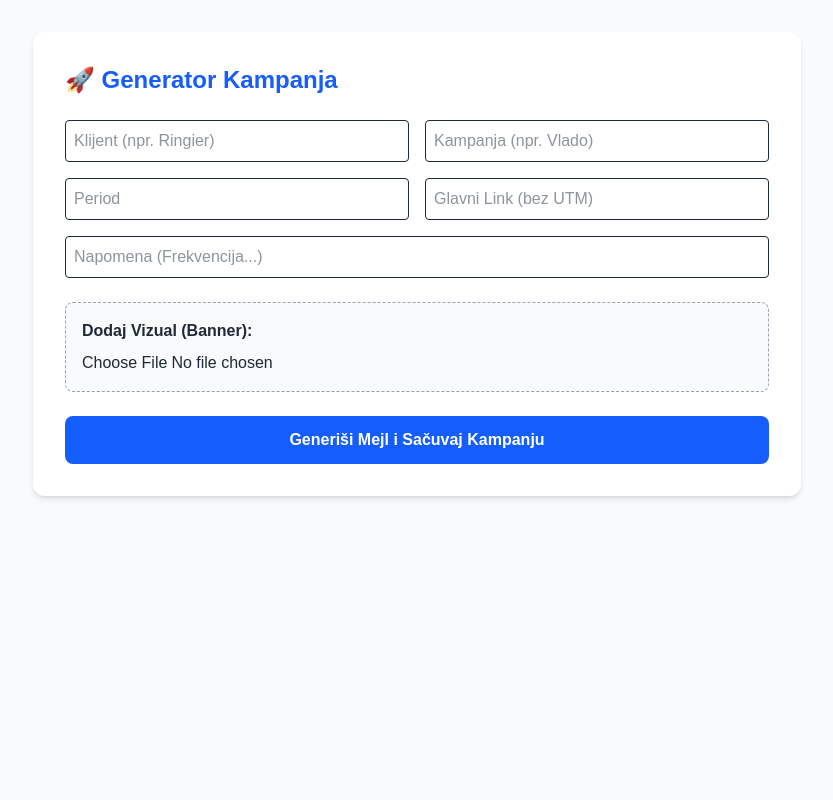
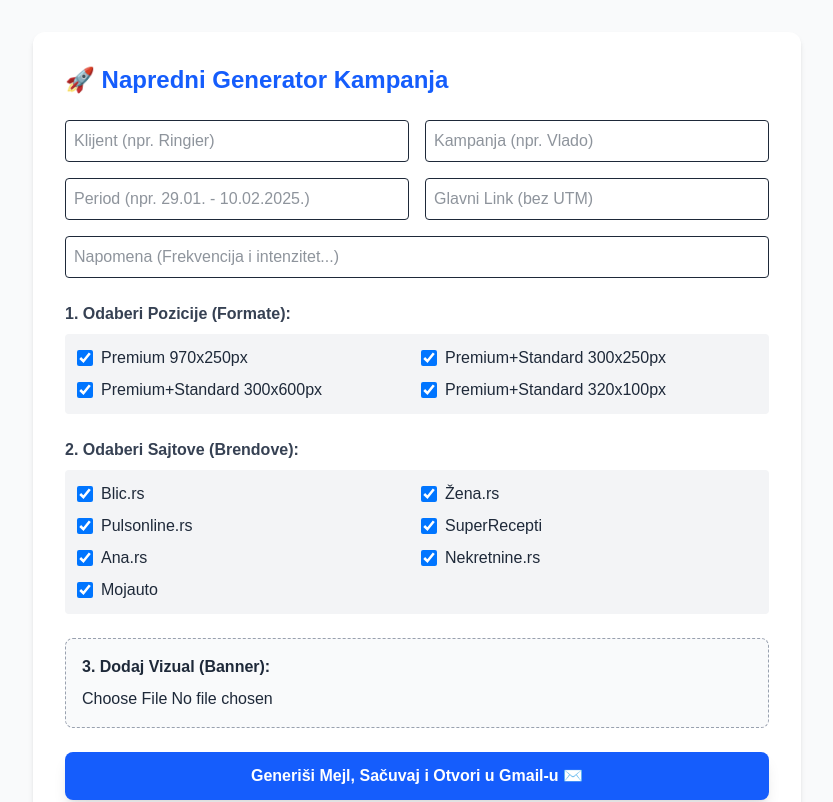
Before and after one commit to Developeralko/generator-kampanja, a Next.js app: page / in a window 1280 px wide. Shown: the top 802 px of the page, without its empty margins (223-1056 px from the left). Built offline with nearby package versions, Linux system fonts and the light colour scheme; no server answers; the database is empty.

Commit message:
Dodate opcije, Gmail i istorija

```diff
--- a/src/app/page.tsx
+++ b/src/app/page.tsx
@@ -1,5 +1,5 @@
 "use client";
-import { useState } from 'react';
+import { useState, useEffect } from 'react';
 import { createClient } from '@supabase/supabase-js';
 
 const supabaseUrl = process.env.NEXT_PUBLIC_SUPABASE_URL as string;
@@ -8,7 +8,16 @@
 
 export default function Home() {
   const [podaci, setPodaci] = useState({ klijent: '', kampanja: '', period: '', napomena: '', link: '' });
-  const [formati, setFormati] = useState(['Premium 970x250px', 'Premium+Standard 300x250px', 'Premium+Standard 300x600px', 'Premium+Standard 320x100px']);
+
+  // Pozicije / Formati sa mogućnošću štikliranja
+  const [formati, setFormati] = useState([
+    { ime: 'Premium 970x250px', izabran: true },
+    { ime: 'Premium+Standard 300x250px', izabran: true },
+    { ime: 'Premium+Standard 300x600px', izabran: true },
+    { ime: 'Premium+Standard 320x100px', izabran: true }
+  ]);
+
+  // Sajtovi / Brendovi sa mogućnošću štikliranja
   const [sajtovi, setSajtovi] = useState([
     { ime: 'Blic.rs', utm: '', izabran: true },
     { ime: 'Žena.rs', utm: 'zena.rs', izabran: true },
@@ -18,16 +27,46 @@
     { ime: 'Nekretnine.rs', utm: 'nekretnine.rs', izabran: true },
     { ime: 'Mojauto', utm: 'mojauto', izabran: true }
   ]);
+
   const [gotovMejl, setGotovMejl] = useState('');
   const [slikaUrl, setSlikaUrl] = useState('');
+  const [istorija, setIstorija] = useState<any[]>([]);
+
+  // Učitavanje starih kampanja pri pokretanju sajta
+  useEffect(() => {
+    ucitajIstoriju();
+    // Pokretanje čišćenja starih slika na Supabase-u pri svakom otvaranju alata
+    supabase.rpc('obrisi_stare_slike').then(() => console.log("Očišćene slike starije od 3 dana."));
+  }, []);
+
+  const ucitajIstoriju = async () => {
+    const { data, error } = await supabase
+      .from('kampanje')
+      .select('*')
+      .order('created_at', { ascending: false });
+    if (data) setIstorija(data);
+  };
 
   const handleChange = (e: any) => setPodaci({ ...podaci, [e.target.name]: e.target.value });
+
+  const handleFormatChange = (index: number) => {
+    const novi = [...formati];
+    novi[index].izabran = !novi[index].izabran;
+    setFormati(novi);
+  };
+
+  const handleSajtChange = (index: number) => {
+    const novi = [...sajtovi];
+    novi[index].izabran = !novi[index].izabran;
+    setSajtovi(novi);
+  };
 
   const handleUpload = async (e: any) => {
     const file = e.target.files[0];
     if (!file) return;
 
     const fileName = `${Date.now()}-${file.name}`;
+    // Upload u bucket 'kreative'
     const { data, error } = await supabase.storage.from('kreative').upload(fileName, file);
 
     if (error) {
@@ -35,7 +74,7 @@
     } else {
       const publicUrl = supabase.storage.from('kreative').getPublicUrl(fileName).data.publicUrl;
       setSlikaUrl(publicUrl);
-      alert("Vizual je uspešno sačuvan!");
+      alert("Vizual uspešno sačuvan u bazu podataka!");
     }
   };
 
@@ -43,13 +82,15 @@
     let osnovniLink = podaci.link.trim();
     if(osnovniLink.includes('?')) osnovniLink = osnovniLink.split('?')[0];
 
-    let formatiText = formati.join('\n');
+    // Uzimamo samo ŠTIKLIRANE formate
+    let aktivniFormati = formati.filter(f => f.izabran).map(f => f.ime).join('\n');
     let sajtoviText = '';
 
+    // Prolazimo samo kroz ŠTIKLIRANE sajtove
     sajtovi.filter(s => s.izabran).forEach(s => {
       let finalLink = osnovniLink;
       if(s.utm !== "") finalLink = `${osnovniLink}?utm_source=${s.utm}&utm_medium=referral&utm_campaign=${podaci.kampanja}`;
-      sajtoviText += `\n${s.ime}:\ndesktop+mobile plus app - ROS\n${formatiText}\nLink: ${finalLink}\n`;
+      sajtoviText += `\n${s.ime}:\ndesktop+mobile plus app - ROS\n${aktivniFormati}\nLink: ${finalLink}\n`;
     });
 
     let mejl = `Drage kolege,\n\nInfo za postavku kampanje je ispod:\n\nKlijent: ${podaci.klijent}\nKampanja: ${podaci.kampanja}\nPeriod: ${podaci.period}\n\n${podaci.napomena}\n${sajtoviText}`;
@@ -58,41 +99,106 @@
 
     setGotovMejl(mejl);
 
-    const { error } = await supabase.from('kampanje').insert([
+    // Upis u Supabase
+    await supabase.from('kampanje').insert([
       { klijent: podaci.klijent, kampanja: podaci.kampanja, period: podaci.period, generisani_mejl: mejl }
     ]);
 
-    if(error) console.error("Greška pri upisu u bazu:", error);
+    ucitajIstoriju(); // Osveži listu na dnu
+
+    // AUTOMATSKO OTVARANJE GMAIL DRAFTA
+    const naslovMejla = encodeURIComponent(`Postavka kampanje: ${podaci.klijent} - ${podaci.kampanja}`);
+    const tekstMejla = encodeURIComponent(mejl);
+    window.open(`https://mail.google.com/mail/?view=cm&fs=1&su=${naslovMejla}&body=${tekstMejla}`, '_blank');
   };
 
   return (
     <main className="min-h-screen p-8 bg-gray-50 text-gray-800">
-      <div className="max-w-3xl mx-auto bg-white p-8 rounded-xl shadow-md">
-        <h1 className="text-2xl font-bold mb-6 text-blue-600">🚀 Generator Kampanja</h1>
+      <div className="max-w-3xl mx-auto bg-white p-8 rounded-xl shadow-md mb-8">
+        <h1 className="text-2xl font-bold mb-6 text-blue-600">🚀 Napredni Generator Kampanja</h1>
 
+        {/* Unos podataka */}
         <div className="grid grid-cols-2 gap-4 mb-4">
           <input className="border p-2 rounded w-full" name="klijent" placeholder="Klijent (npr. Ringier)" onChange={handleChange} />
           <input className="border p-2 rounded w-full" name="kampanja" placeholder="Kampanja (npr. Vlado)" onChange={handleChange} />
-          <input className="border p-2 rounded w-full" name="period" placeholder="Period" onChange={handleChange} />
+          <input className="border p-2 rounded w-full" name="period" placeholder="Period (npr. 29.01. - 10.02.2025.)" onChange={handleChange} />
           <input className="border p-2 rounded w-full" name="link" placeholder="Glavni Link (bez UTM)" onChange={handleChange} />
         </div>
-        <input className="border p-2 rounded w-full mb-6" name="napomena" placeholder="Napomena (Frekvencija...)" onChange={handleChange} />
+        <input className="border p-2 rounded w-full mb-6" name="napomena" placeholder="Napomena (Frekvencija i intenzitet...)" onChange={handleChange} />
 
-        <div className="mb-6 p-4 border border-dashed border-gray-400 rounded-lg bg-gray-50">
-          <p className="font-bold mb-2">Dodaj Vizual (Banner):</p>
-          <input type="file" onChange={handleUpload} className="w-full" />
+        {/* Štikliranje Pozicija / Formata */}
+        <div className="mb-6">
+          <p className="font-bold mb-2 text-gray-700">1. Odaberi Pozicije (Formate):</p>
+          <div className="grid grid-cols-2 gap-2 bg-gray-100 p-3 rounded">
+            {formati.map((f, i) => (
+              <label key={i} className="flex items-center space-x-2 cursor-pointer">
+                <input type="checkbox" checked={f.izabran} onChange={() => handleFormatChange(i)} className="rounded text-blue-600 h-4 w-4" />
+                <span>{f.ime}</span>
+              </label>
+            ))}
+          </div>
         </div>
 
-        <button onClick={generisiISacuvaj} className="w-full bg-blue-600 text-white font-bold py-3 rounded-lg hover:bg-blue-700 transition">
-          Generiši Mejl i Sačuvaj Kampanju
+        {/* Štikliranje Sajtova / Brendova */}
+        <div className="mb-6">
+          <p className="font-bold mb-2 text-gray-700">2. Odaberi Sajtove (Brendove):</p>
+          <div className="grid grid-cols-2 gap-2 bg-gray-100 p-3 rounded">
+            {sajtovi.map((s, i) => (
+              <label key={i} className="flex items-center space-x-2 cursor-pointer">
+                <input type="checkbox" checked={s.izabran} onChange={() => handleSajtChange(i)} className="rounded text-blue-600 h-4 w-4" />
+                <span>{s.ime}</span>
+              </label>
+            ))}
+          </div>
+        </div>
+
+        {/* Upload vizuala */}
+        <div className="mb-6 p-4 border border-dashed border-gray-400 rounded-lg bg-gray-50">
+          <p className="font-bold mb-2">3. Dodaj Vizual (Banner):</p>
+          <input type="file" onChange={handleUpload} className="w-full" />
+          {slikaUrl && <p className="text-xs text-green-600 mt-2">Slika je spremna i biće obrisana za 3 dana.</p>}
+        </div>
+
+        {/* Dugme akcije */}
+        <button onClick={generisiISacuvaj} className="w-full bg-blue-600 text-white font-bold py-3 rounded-lg hover:bg-blue-700 transition shadow-lg">
+          Generiši Mejl, Sačuvaj i Otvori u Gmail-u ✉️
         </button>
 
+        {/* Prikaz teksta na ekranu */}
         {gotovMejl && (
           <div className="mt-8">
-            <h2 className="font-bold mb-2">Gotov tekst za mejl:</h2>
-            <textarea readOnly className="w-full h-96 p-4 border rounded bg-gray-100" value={gotovMejl} />
+            <h2 className="font-bold mb-2">Pregled teksta kampanje:</h2>
+            <textarea readOnly className="w-full h-80 p-4 border rounded bg-gray-100 text-sm font-mono" value={gotovMejl} />
           </div>
         )}
+      </div>
+
+      {/* ISTORIJA KAMPANJA NA DNU */}
+      <div className="max-w-3xl mx-auto bg-white p-8 rounded-xl shadow-md">
+        <h2 className="text-xl font-bold mb-4 text-gray-700">🕒 Istorija Prethodnih Kampanja</h2>
+        <div className="space-y-4">
+          {istorija.length === 0 ? (
+            <p className="text-gray-400 italic">Nema sačuvanih kampanja u bazi podataka.</p>
+          ) : (
+            istorija.map((k, i) => (
+              <div key={i} className="border-b pb-4 flex justify-between items-center bg-gray-50 p-3 rounded">
+                <div>
+                  <p className="font-bold text-blue-600">{k.klijent} - {k.kampanja}</p>
+                  <p className="text-xs text-gray-500">Period: {k.period} | Kreirano: {new Date(k.created_at).toLocaleDateString('sr-RS')}</p>
+                </div>
+                <button
+                  onClick={() => {
+                    navigator.clipboard.writeText(k.generisani_mejl);
+                    alert("Tekst kampanje je kopiran u vaš clipboard!");
+                  }}
+                  className="bg-gray-200 text-gray-700 px-3 py-1 rounded text-xs font-bold hover:bg-gray-300 transition"
+                >
+                  📋 Kopiraj Tekst
+                </button>
+              </div>
+            ))
+          )}
+        </div>
       </div>
     </main>
   );
```
